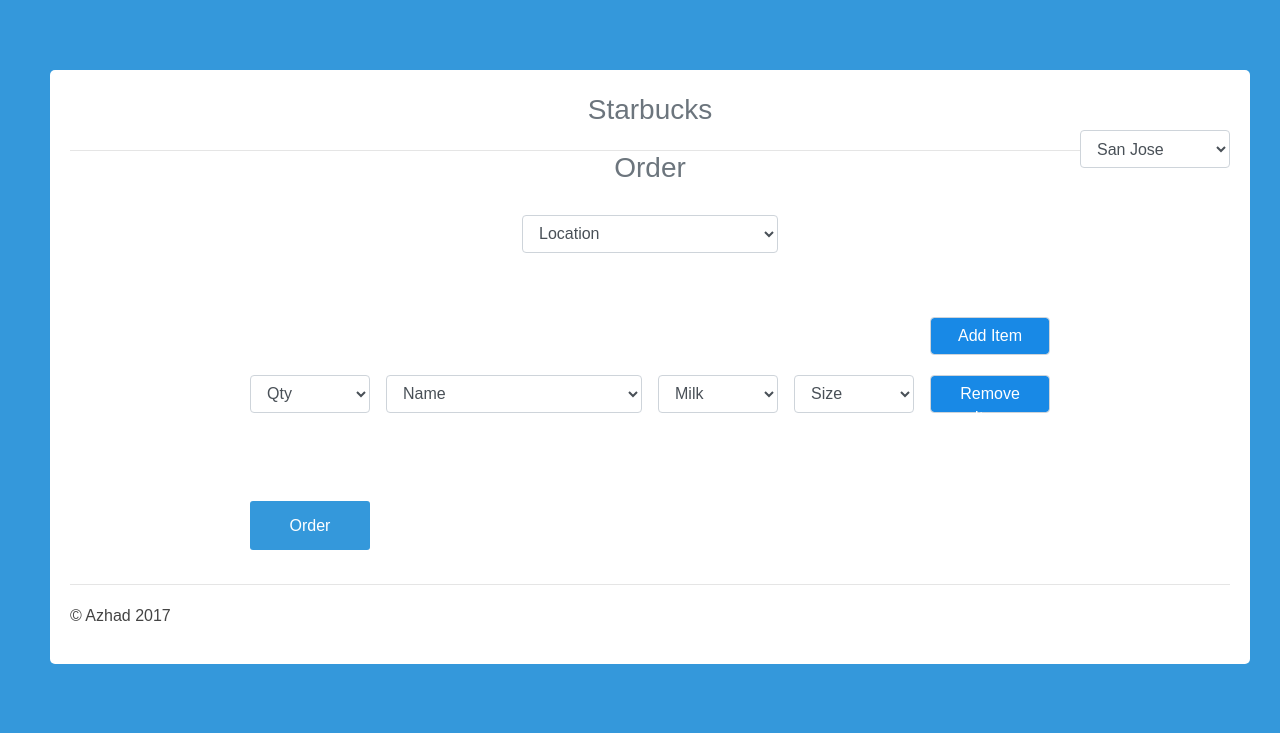
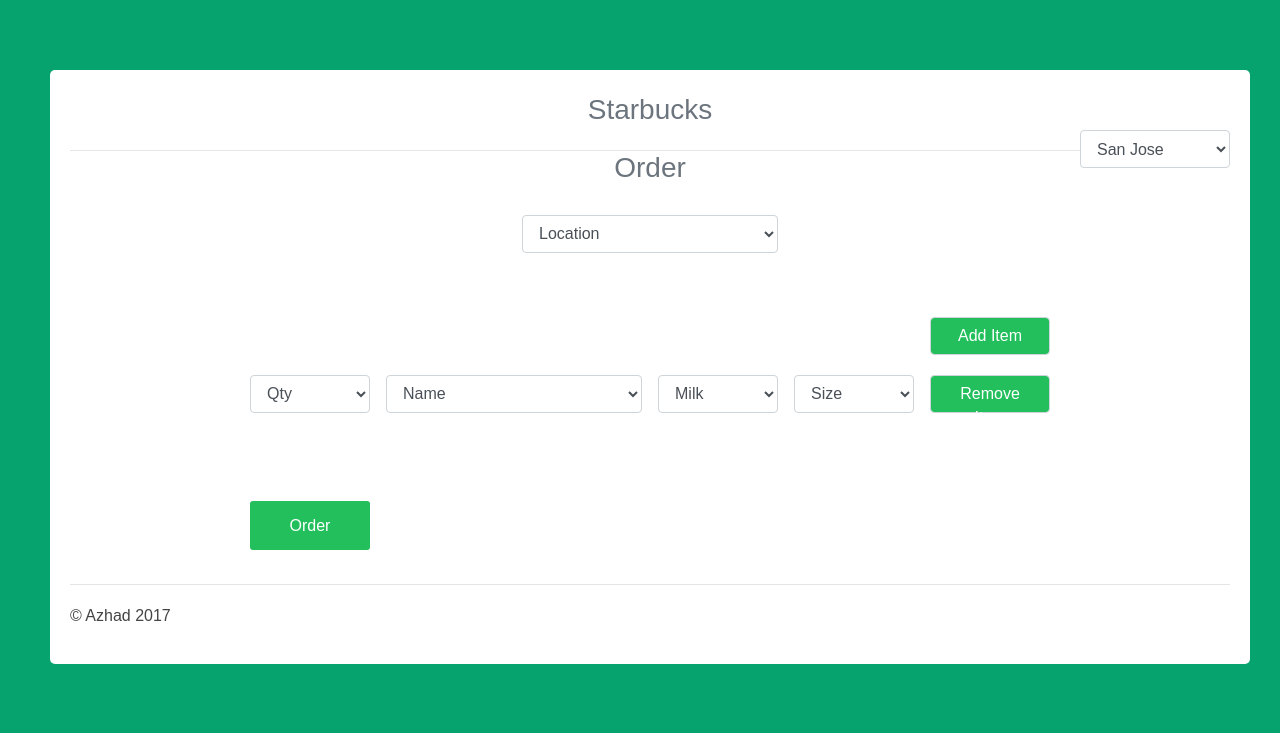
Before and after one commit to azhadm/multi-tenant-starbucks, a Flask app: page / in a window 1280 px wide. Shown: the top 733 px of the page. Run offline with Flask 2, Linux system fonts and the light colour scheme; some libraries are stand-ins or nearby versions.

Commit message:
Update style.css

```diff
--- a/Portal/static/style.css
+++ b/Portal/static/style.css
@@ -8,7 +8,7 @@
 
 body {
     font-family: Arial;
-    background-color: #3498DB;
+    background-color: #07A36F;
     padding: 50px;
 }
 
@@ -65,13 +65,13 @@ input {
 }
 
 input:focus {
-    border: 2px solid #3498DB;
+    border: 2px solid #22BF5C;
     box-shadow: none;
 }
 
 .btn {
     border: 2px solid transparent;
-    background: #3498DB;
+    background: #22BF5C;
     color: #ffffff;
     font-size: 16px;
     line-height: 25px;
@@ -87,12 +87,7 @@ input:focus {
 }
 
 .btn:hover {
-    background-color: #2980B9;
-}
-
-.btn1:hover {
-    background-color: #2980B9;
-    color: #ffffff;
+    background-color: #12A146;
 }
 
 .login-link {
@@ -120,13 +115,13 @@ input:focus {
 }
 
 a {
-    background-color: #1889e6 !important;
+    background-color: #22BF5C !important;
     color: #ffffff !important;
 }
 
 a:hover {
     text-decoration: underline;
-    background-color: #2980B9 !important;
+    background-color: #12A146 !important;
     color: #ffffff !important;
     cursor: pointer;
 }
```
